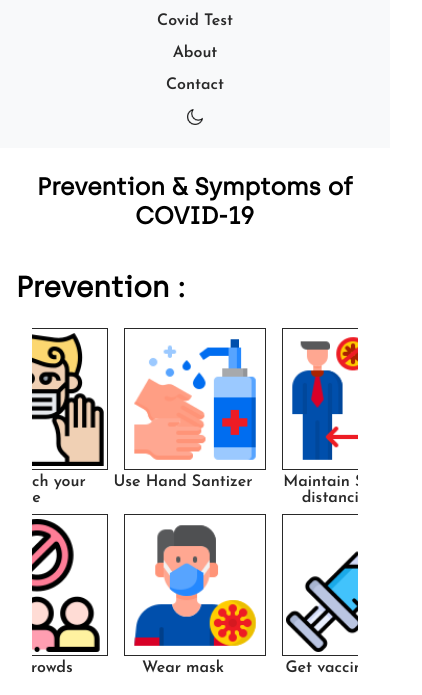
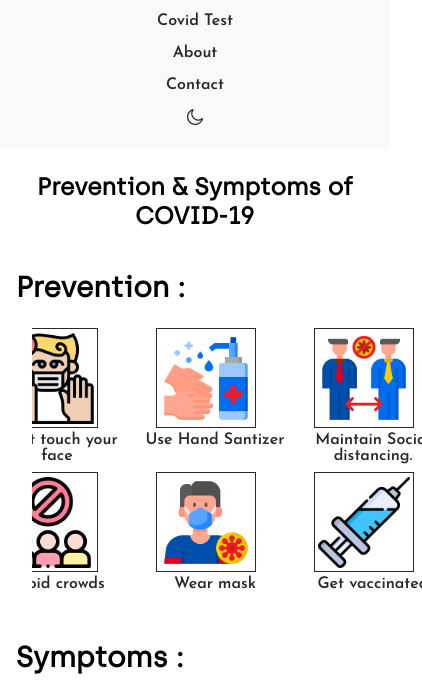
Before and after one commit to jaswant04/covid-tracker, a plain HTML site: page about.html in a window 390 px wide. Shown: the part 73-768 px from the top of the page, 422 px wide, since content can reach past the window. Drawn offline with nearby package versions, Linux system fonts and the light colour scheme; no server answers.

Commit message:
Update style.css

```diff
--- a/style.css
+++ b/style.css
@@ -382,13 +382,14 @@ footer{
         padding: 0.4em;
     }
     .s-cont{
+        width: 100vw;
         margin: 1em;
-        max-width: 90vw;
         overflow-x: scroll;
     }
     .s-cont img{
         margin-left: .5em;
         width: 100%;
+        max-width:100px;
         height: auto;
     }
 }
```
